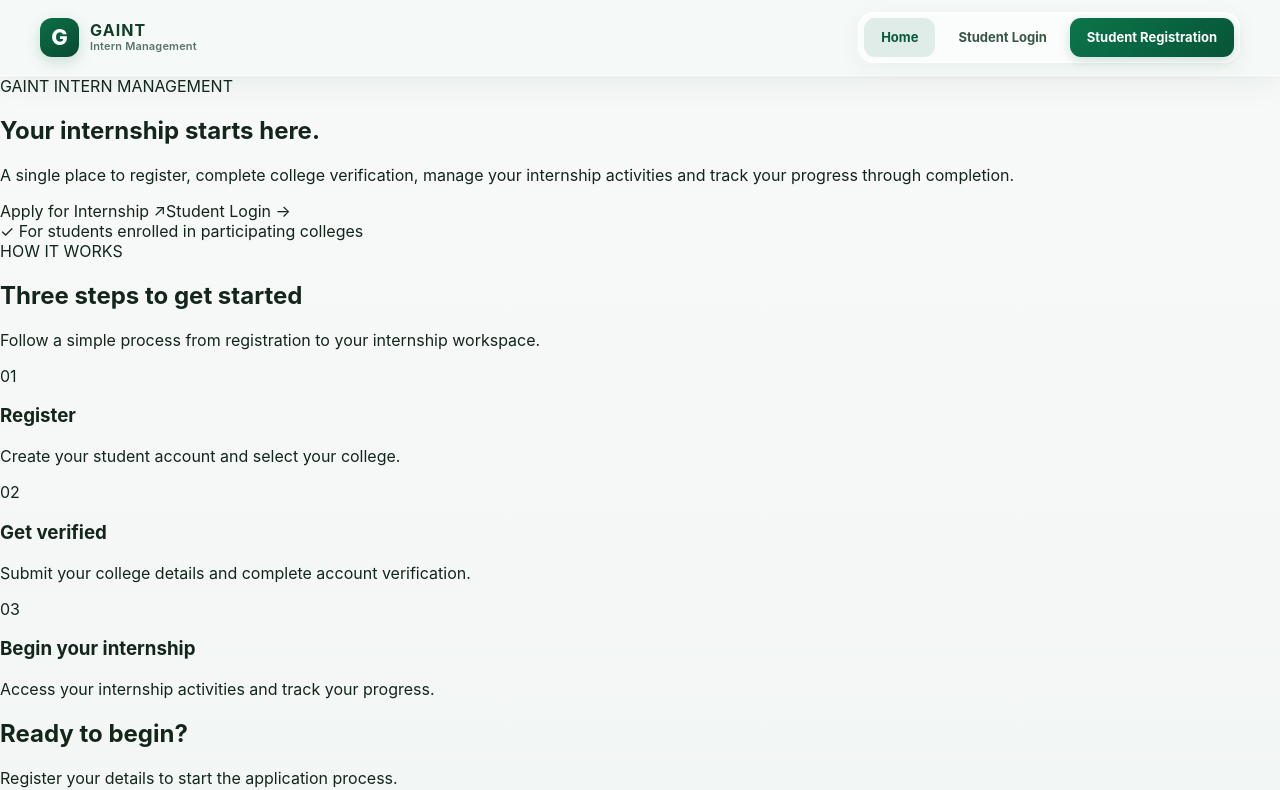
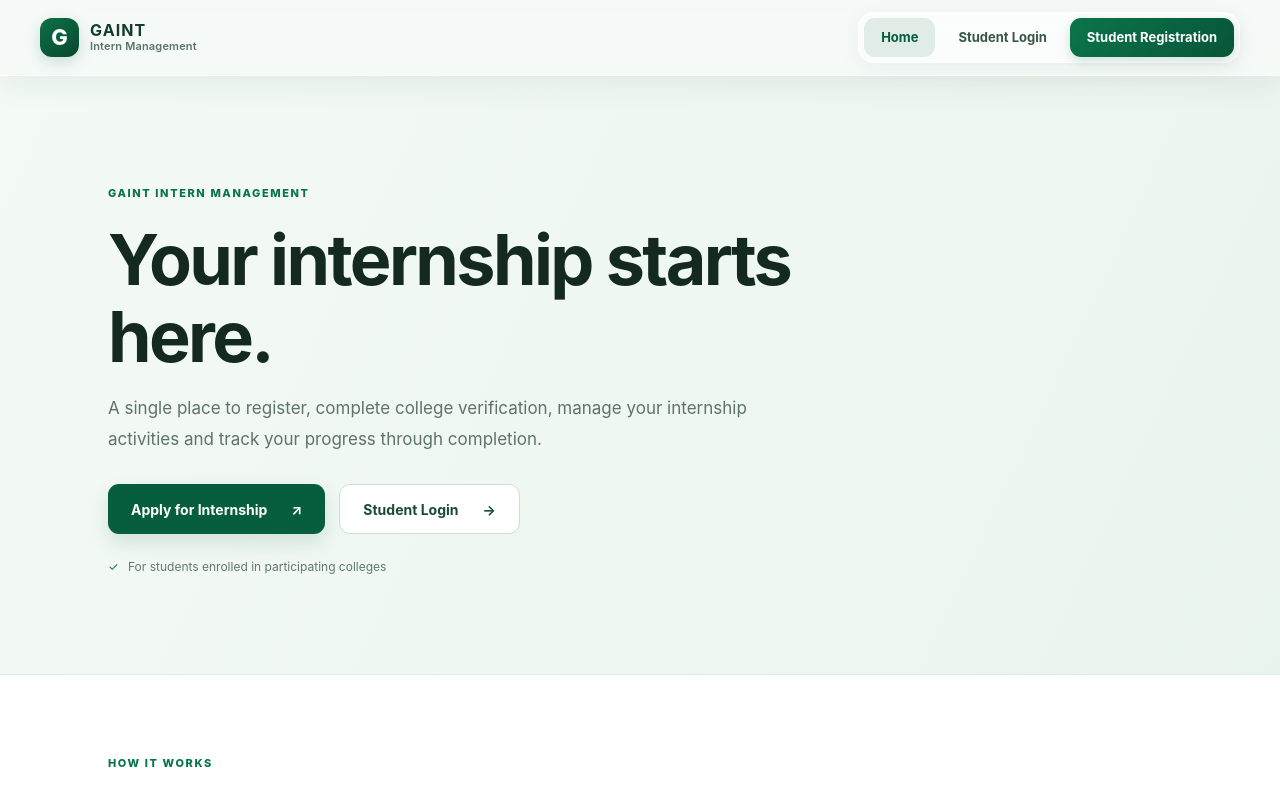
Before and after one commit to cloutgaint/InternsManagement, a Next.js app in the folder frontend/: page / in a window 1280 px wide. Shown: the top 790 px of the page. Built offline with nearby package versions, Linux system fonts and the light colour scheme.

Commit message:
style(home): clean landing page spacing and three-step layout

```diff
--- a/frontend/shared/globals.css
+++ b/frontend/shared/globals.css
@@ -211,3 +211,37 @@
 @media(max-width:950px){.public-hero-inner{gap:28px;grid-template-columns:1fr 1fr}.public-hero-copy h1{font-size:44px}.public-feature-grid{grid-template-columns:repeat(2,minmax(0,1fr))}.public-steps-grid{grid-template-columns:repeat(2,minmax(0,1fr))}}
 @media(max-width:700px){.public-hero-inner{grid-template-columns:1fr;padding:50px 20px 65px}.public-hero-copy h1{font-size:42px;letter-spacing:-1.7px}.public-hero-visual{min-height:350px}.public-visual-card{max-width:420px}.public-floating-tag{left:0}.public-content{padding:54px 20px}.public-feature-grid,.public-steps-grid{grid-template-columns:1fr}.public-bottom{align-items:flex-start;flex-direction:column}}
 @media(prefers-reduced-motion:reduce){.public-home *{transition:none!important}}
+
+/* Simple public landing page: one clear hierarchy and no feature-card grid. */
+.simple-home{color:#14291f;background:#fff}
+.simple-home-container{max-width:1120px;margin:0 auto;padding-left:28px;padding-right:28px}
+.simple-home-hero{background:linear-gradient(115deg,#f4faf6 0%,#eaf4ee 100%);border-bottom:1px solid #dfece3}
+.simple-home-hero-content{max-width:770px;padding:105px 0 100px}
+.simple-home-eyebrow{font-size:11px;letter-spacing:1.6px;font-weight:800;color:#08734c}
+.simple-home-hero h1{font-size:clamp(44px,5.5vw,70px);letter-spacing:-2.6px;line-height:1.1;margin:20px 0 18px}
+.simple-home-hero p{max-width:660px;color:#5d7466;font-size:17px;line-height:1.8;margin:0}
+.simple-home-actions{display:flex;gap:14px;flex-wrap:wrap;margin-top:30px}
+.simple-home-primary,.simple-home-secondary{display:inline-flex;align-items:center;justify-content:center;gap:24px;padding:14px 23px;min-height:50px;border-radius:11px;font-size:14px;font-weight:750;transition:transform .16s,box-shadow .16s}
+.simple-home-primary{background:#075e3e;color:#fff;box-shadow:0 9px 20px #0d5e3d24}
+.simple-home-secondary{background:#fff;border:1px solid #cbded1;color:#184b34}
+.simple-home-primary:hover,.simple-home-secondary:hover{transform:translateY(-2px);box-shadow:0 10px 24px #173e2724}
+.simple-home-note{margin-top:25px;font-size:12px;color:#61796a}
+.simple-home-note span{color:#087b50;margin-right:6px}
+.simple-home-process{padding:76px 0 88px}
+.simple-home-section-head{margin-bottom:36px}
+.simple-home-section-head h2{font-size:clamp(28px,3vw,38px);letter-spacing:-1px;margin:12px 0}
+.simple-home-section-head p{font-size:14px;color:#63776b;margin:0}
+.simple-home-steps{display:grid;grid-template-columns:repeat(3,minmax(0,1fr));gap:0;border-top:1px solid #dfe9e2}
+.simple-home-step{display:flex;gap:15px;padding:30px 26px 12px 0}
+.simple-home-step:not(:first-child){padding-left:26px;border-left:1px solid #e5ede7}
+.simple-home-step-number{font-size:24px;line-height:1.2;font-weight:800;color:#0b8657}
+.simple-home-step h3{font-size:16px;margin:1px 0 9px}
+.simple-home-step p{font-size:13px;color:#65786b;line-height:1.65;margin:0}
+.simple-home-bottom{background:#0b3f2b;color:#fff;padding:42px 0}
+.simple-home-bottom-inner{display:flex;align-items:center;justify-content:space-between;gap:25px}
+.simple-home-bottom h2{font-size:26px;margin:0 0 7px}
+.simple-home-bottom p{color:#c4dfce;font-size:13px;margin:0}
+.simple-home-bottom .simple-home-primary{background:#fff;color:#0b4b31;box-shadow:none;flex:none}
+.simple-home a:focus-visible{outline:3px solid #35a575;outline-offset:4px}
+@media(max-width:750px){.simple-home-container{padding-left:20px;padding-right:20px}.simple-home-hero-content{padding:70px 0}.simple-home-hero h1{font-size:46px;letter-spacing:-1.7px}.simple-home-steps{grid-template-columns:1fr}.simple-home-step,.simple-home-step:not(:first-child){padding:20px 0;border-left:0;border-bottom:1px solid #e5ede7}.simple-home-bottom-inner{align-items:flex-start;flex-direction:column}}
+@media(prefers-reduced-motion:reduce){.simple-home *{transition:none!important}}
```
